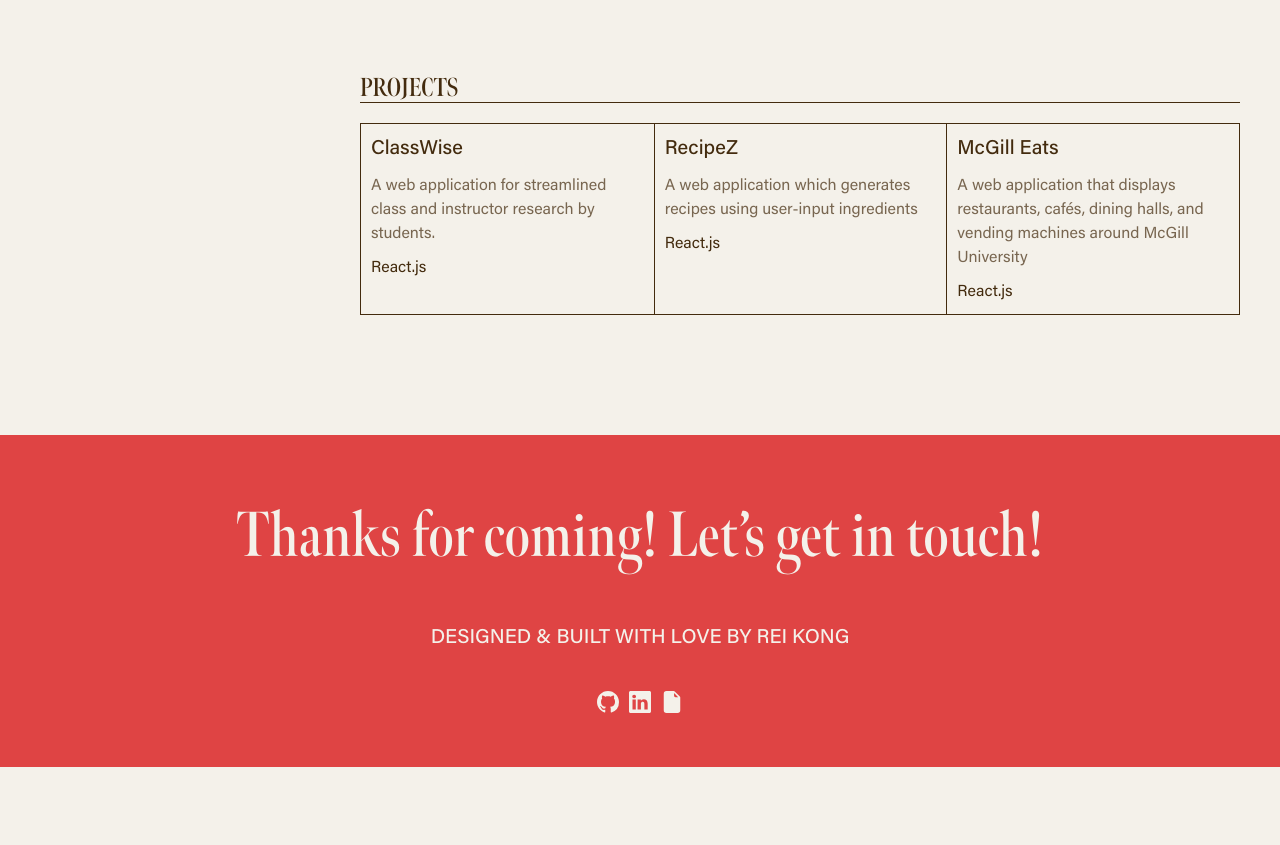
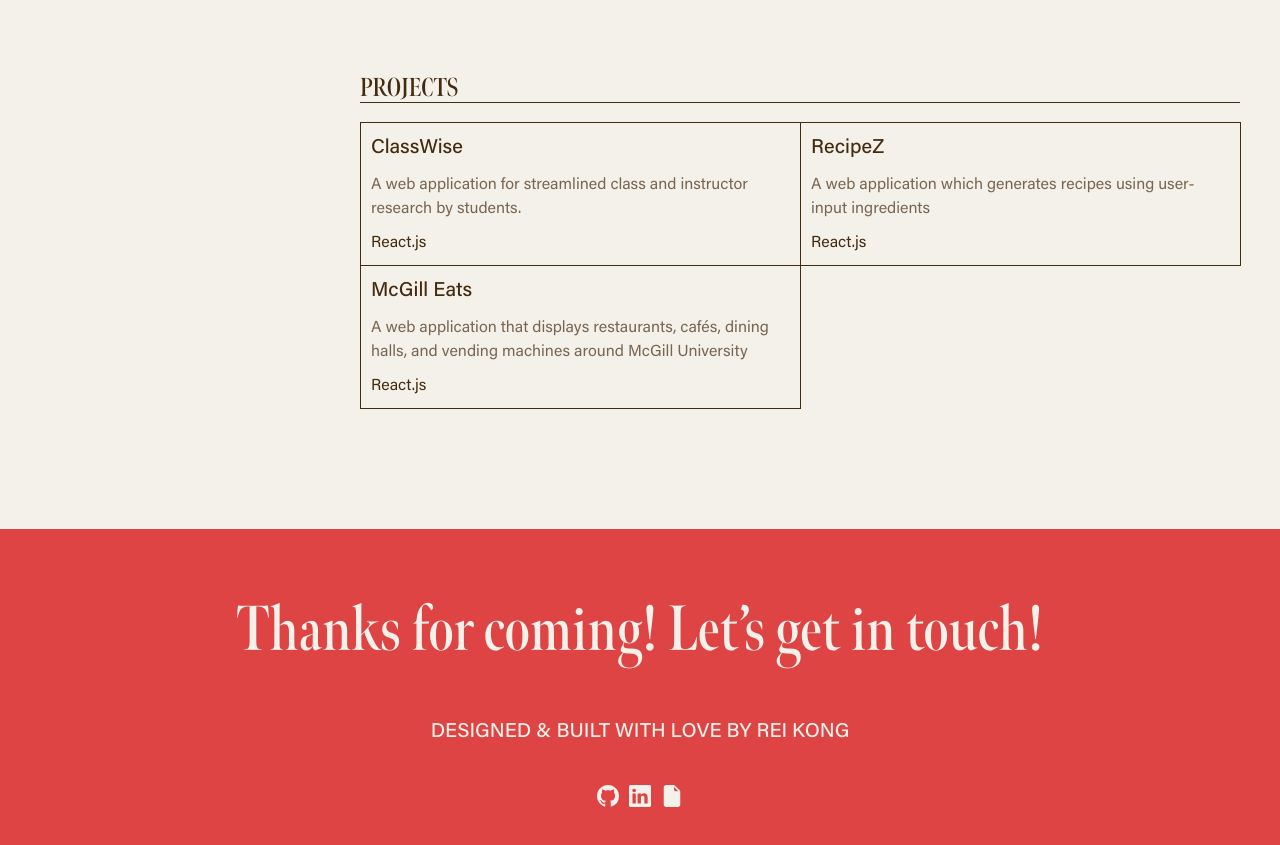
Before and after one commit to ReiKong/personal-website-2, a Next.js app: page / in a window 1280 px wide. Shown: the part 2280-3125 px from the top of the page. Before the commit the page ends 3047 px from the top, so only its background shows below. Built offline with nearby package versions, Linux system fonts and the light colour scheme; a web font is replaced by a local one.

Commit message:
Fixed project card borders

```diff
--- a/components/projectCard.tsx
+++ b/components/projectCard.tsx
@@ -14,7 +14,7 @@ export default function projectCard({
     techStack: string;
 }) {
     return (
-        <div className="flex-col justify-start items-start gap-2.5 inline-flex">
+        <div className="flex-col justify-start items-start gap-2.5 inline-flex border-secondary1 border-[1px] border-collapse mt-[-1px] mr-[-1px]">
             <div></div>
             <div className="px-2.5 pb-2.5 flex-col justify-start items-start gap-2.5 inline-flex">
                 <p className="font-medium text-[20px]">{title}</p>
--- a/components/sections/projects.tsx
+++ b/components/sections/projects.tsx
@@ -8,7 +8,7 @@ export default function Projects() {
                 <h2 className="sectionHeader">Projects</h2>
             </div>
             <div className="sectionContent">
-                <div className="grid grid-cols-3 divide-x-[1px] divide-secondary1 border-y-[1px] border-x-[1px] border-secondary1">
+                <div className="grid grid-cols-1 lg:grid-cols-2 sm:grid-cols-3">
                     {projects?.map((project, index) => (
                         <ProjectCard key={index} {...project} />
                     ))}
```
